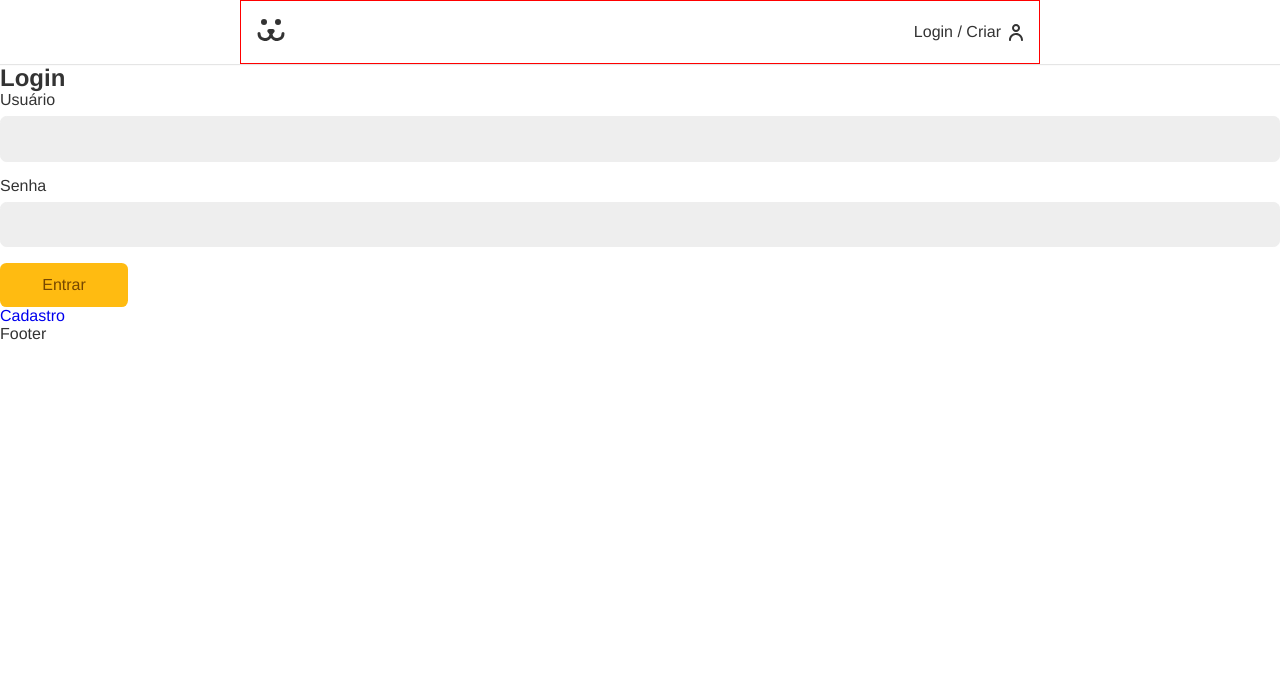
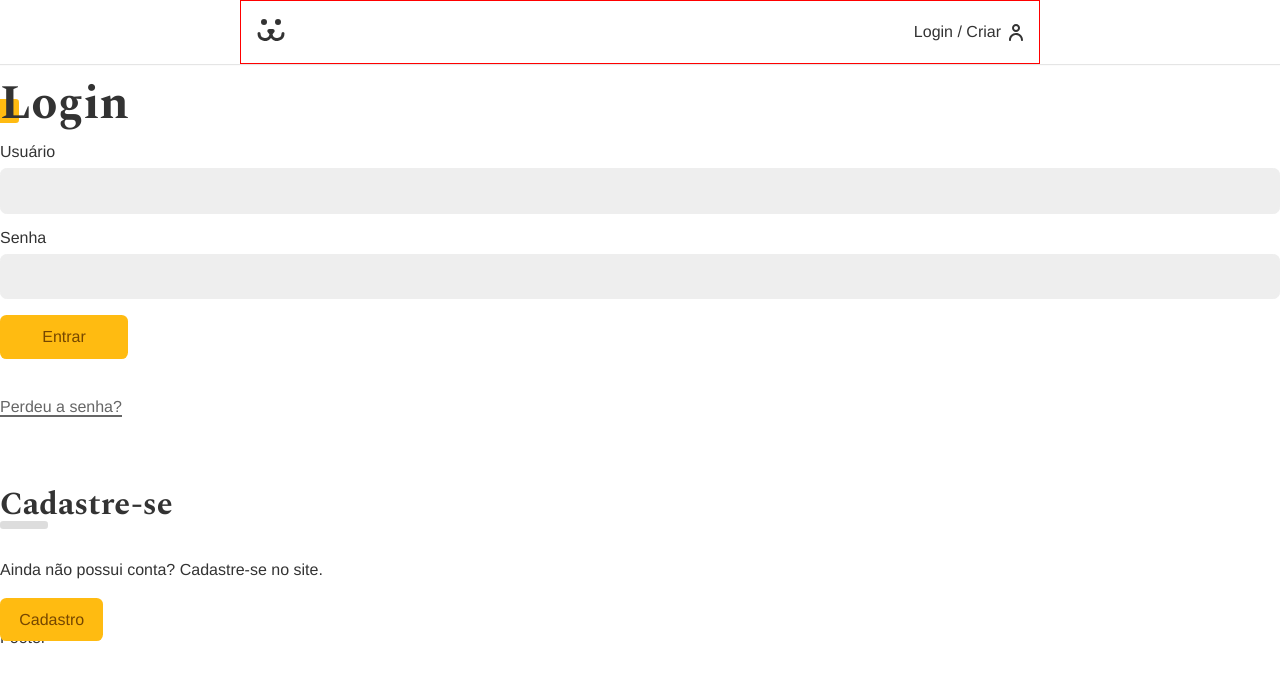
Before and after one commit to Felipe-Monte/origamid-dog, a React (Vite) app: page /login in a window 1280 px wide. Shown: the top 682 px of the page. Built offline with nearby package versions, Linux system fonts and the light colour scheme.

Commit message:
Feat: create LoginForm, api, error, header

```diff
--- a/src/UserContext.jsx
+++ b/src/UserContext.jsx
@@ -1,5 +1,6 @@
 import React from 'react';
-import { USER_GET, TOKEN_POST } from './api';
+import { USER_GET, TOKEN_POST, TOKEN_VALIDATE_POST } from './api';
+import { useNavigate } from 'react-router-dom';
 
 export const UserContext = React.createContext();
 
@@ -8,6 +9,19 @@
   const [login, setLogin] = React.useState(null);
   const [loading, setLoading] = React.useState(false);
   const [error, setError] = React.useState(null);
+  const navigate = useNavigate();
+
+  const userLogout = React.useCallback(
+    async function () {
+      setData(null);
+      setError(null);
+      setLoading(false);
+      setLogin(false);
+      window.localStorage.removeItem('token');
+      navigate('/login');
+    },
+    [navigate],
+  );
 
   async function getUser(token) {
     const { url, options } = USER_GET(token);
@@ -19,15 +33,48 @@
   }
 
   async function userLogin(username, password) {
-    const { url, options } = TOKEN_POST({ username, password });
-    const tokenRes = await fetch(url, options);
-    const { token } = await tokenRes.json();
-    window.localStorage.setItem('token', token);
-    getUser(token);
+    try {
+      setError(null);
+      setLoading(true);
+      const { url, options } = TOKEN_POST({ username, password });
+      const tokenRes = await fetch(url, options);
+      if (!tokenRes.ok) throw new Error(`Error: usuário invalido`);
+      const { token } = await tokenRes.json();
+      window.localStorage.setItem('token', token);
+      await getUser(token);
+      navigate('/conta');
+    } catch (err) {
+      setError(err.message);
+      setLogin(false);
+    } finally {
+      setLoading(false);
+    }
   }
+  React.useEffect(() => {
+    async function autoLogin() {
+      const token = window.localStorage.getItem('token');
+      if (token) {
+        try {
+          setError(null);
+          setLoading(true);
+          const { url, options } = TOKEN_VALIDATE_POST(token);
+          const response = await fetch(url, options);
+          if (!response.ok) throw new Error('Token inválido');
+          await getUser(token);
+        } catch (err) {
+          userLogout();
+        } finally {
+          setLoading(false);
+        }
+      }
+    }
+    autoLogin();
+  }, [userLogout]);
 
   return (
-    <UserContext.Provider value={{ userLogin, data }}>
+    <UserContext.Provider
+      value={{ userLogin, userLogout, data, error, loading, login }}
+    >
       {children}
     </UserContext.Provider>
   );
--- a/src/api.jsx
+++ b/src/api.jsx
@@ -13,6 +13,18 @@
   };
 }
 
+export function TOKEN_VALIDATE_POST(token) {
+  return {
+    url: API_URL + '/jwt-auth/v1/token/validate',
+    options: {
+      method: 'POST',
+      headers: {
+        Authorization: 'Bearer ' + token,
+      }
+    },
+  };
+}
+
 export function USER_GET(token) {
   return {
     url: API_URL + '/api/user',
--- a/src/components/Header.jsx
+++ b/src/components/Header.jsx
@@ -5,7 +5,7 @@
 import { UserContext } from '../UserContext';
 
 const Header = () => {
-  const { data } = React.useContext(UserContext);
+  const { data, userLogout } = React.useContext(UserContext);
 
   return (
     <header className={styles.header}>
@@ -16,6 +16,7 @@
         {data ? (
           <Link className={styles.login} to="/conta">
             {data.nome}
+            <button onClick={userLogout}>sair</button>
           </Link>
         ) : (
           <Link className={styles.login} to="/login">
@@ -26,5 +27,5 @@
     </header>
   );
 };
-9;
+
 export default Header;
--- /dev/null
+++ b/src/components/Helper/Error.jsx
@@ -0,0 +1,9 @@
+import React from 'react';
+
+const Error = ({ error }) => {
+  // so vai mostrar esse componente se tiver erro
+  if (!error) return null;
+  return <p style={{ color: '#f31', margin: '1rem 0' }}>{error}</p>;
+};
+
+export default Error;
--- a/src/components/Login/Login.jsx
+++ b/src/components/Login/Login.jsx
@@ -1,18 +1,22 @@
 import React from 'react';
-import { Routes, Route } from 'react-router-dom';
+import { Routes, Route, Navigate } from 'react-router-dom';
 import LoginForm from './LoginForm';
 import LoginCreate from './LoginCreate';
 import LoginPasswordLost from './LoginPasswordLost';
 import LoginPasswordReset from './LoginPasswordReset';
+import { UserContext } from '../../UserContext';
 
 const Login = () => {
+  const { login } = React.useContext(UserContext);
+
+  if (login === true) return <Navigate to="/conta" />;
   return (
     <div>
       <Routes>
         <Route path="/" element={<LoginForm />} />
-        <Route path="/criar" element={<LoginCreate/>} />
-        <Route path="/perdeu" element={<LoginPasswordLost/>} />
-        <Route path="/resetar" element={<LoginPasswordReset/>} />
+        <Route path="/criar" element={<LoginCreate />} />
+        <Route path="/perdeu" element={<LoginPasswordLost />} />
+        <Route path="/resetar" element={<LoginPasswordReset />} />
       </Routes>
     </div>
   );
--- a/src/components/Login/LoginForm.jsx
+++ b/src/components/Login/LoginForm.jsx
@@ -4,13 +4,16 @@
 import Button from '../Form/Button';
 import useForm from '../../Hooks/useForm';
 import { UserContext } from '../../UserContext';
+import Error from '../Helper/Error';
+import styles from './LoginForm.module.css';
+import stylesBtn from '../Form/Button.module.css'
 
 const LoginForm = () => {
   //Utilização do hook useForm
   const username = useForm();
   const password = useForm();
 
-  const { userLogin } = React.useContext(UserContext);
+  const { userLogin, error, loading } = React.useContext(UserContext);
 
   async function handleSubmit(event) {
     event.preventDefault();
@@ -22,14 +25,28 @@
   }
 
   return (
-    <section>
-      <h1>Login</h1>
-      <form action="" onSubmit={handleSubmit}>
+    <section className="animeLeft">
+      <h1 className="title">Login</h1>
+      <form className={styles.form} onSubmit={handleSubmit}>
         <Input label="Usuário" type="text" name="username" {...username} />
         <Input label="Senha" type="password" name="password" {...password} />
-        <Button>Entrar</Button>
+        {loading ? (
+          <Button disabled>Carregando...</Button>
+        ) : (
+          <Button>Entrar</Button>
+        )}
+        <Error error={error} />
       </form>
-      <Link to="/login/criar">Cadastro</Link>
+      <Link className={styles.perdeu} to="/login/perdeu">
+        Perdeu a senha?
+      </Link>
+      <div className={styles.cadastro}>
+        <h2 className={styles.subtitle}>Cadastre-se</h2>
+        <p>Ainda não possui conta? Cadastre-se no site.</p>
+        <Link className={stylesBtn.button} to="/login/criar">
+          Cadastro
+        </Link>
+      </div>
     </section>
   );
 };
--- /dev/null
+++ b/src/components/Login/LoginForm.module.css
@@ -0,0 +1,42 @@
+.form{
+  margin-bottom: 2rem;
+}
+
+.perdeu{
+  display: inline-block;
+  color: #666;
+  padding: .5rem 0;
+  line-height: 1;
+}
+
+.perdeu::after{
+  content: '';
+  height: 2px;
+  width: 100%;
+  background: currentColor;
+  display: block;
+}
+
+.cadastro{
+  margin-top: 4rem;
+}
+
+.cadastro p {
+  margin-top: 2rem;
+  margin-bottom: 2rem;
+}
+
+.subtitle{
+  font-family: var(--type-second);
+  line-height: 1;
+  font-size: 2rem;
+}
+
+.subtitle::after{
+  content: '';
+  display: block;
+  background-color: #ddd;
+  height: .5rem;
+  width: 3rem;
+  border-radius: .2rem;
+}
--- a/src/styles/global.css
+++ b/src/styles/global.css
@@ -1,3 +1,5 @@
+@import url('https://fonts.googleapis.com/css2?family=Spectral:wght@700&display=swap');
+
 * {
   box-sizing: border-box;
 }
@@ -7,7 +9,7 @@
   margin: 0;
   color: #333;
   --type-first: Helvetica, Arial, sans-serif;
-  --type-second: 'Spectral', Georgia;
+  --type-second: 'Spectral', georgia;
   font-family: var(--type-first);
 }
 
@@ -31,7 +33,8 @@
   max-width: 100%;
 }
 
-button, input {
+button,
+input {
   display: block;
   font-size: 1rem;
   font-family: var(--type-first);
@@ -40,6 +43,7 @@
 
 a {
   text-decoration: none;
+  color: #333;
 }
 
 .container {
@@ -48,3 +52,38 @@
   margin: 0 auto;
   border: 1px solid red;
 }
+
+.title {
+  font-family: var(--type-second);
+  line-height: 1;
+  font-size: 3rem;
+  margin: 1rem 0;
+  position: relative;
+  z-index: 1;
+}
+
+.title::after{
+  content: '';
+  display: block;
+  width: 1.5rem;
+  height: 1.5rem;
+  background: #fb1;
+  position: absolute;
+  bottom: 5px;
+  left: -5px;
+  border-radius: .2rem;
+  z-index: -1;
+}
+
+.animeLeft {
+  opacity: 0;
+  transform: translateX(-20px);
+  animation: animeLeft 0.3s forwards;
+}
+
+@keyframes animeLeft {
+  to {
+    opacity: 1;
+    transform: initial;
+  }
+}
```
